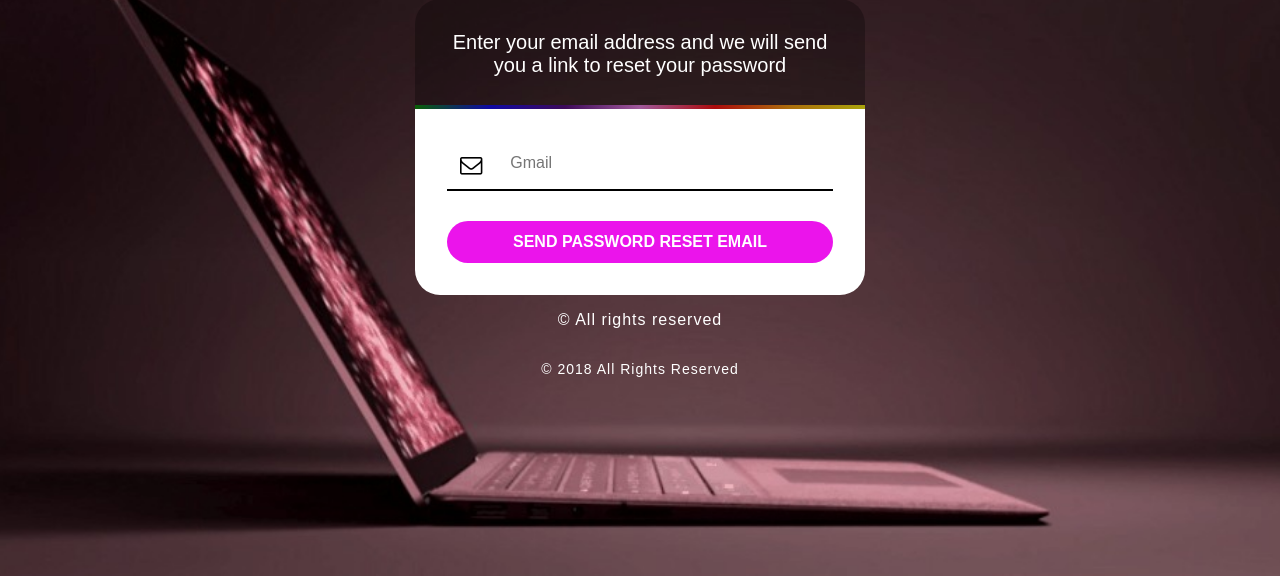
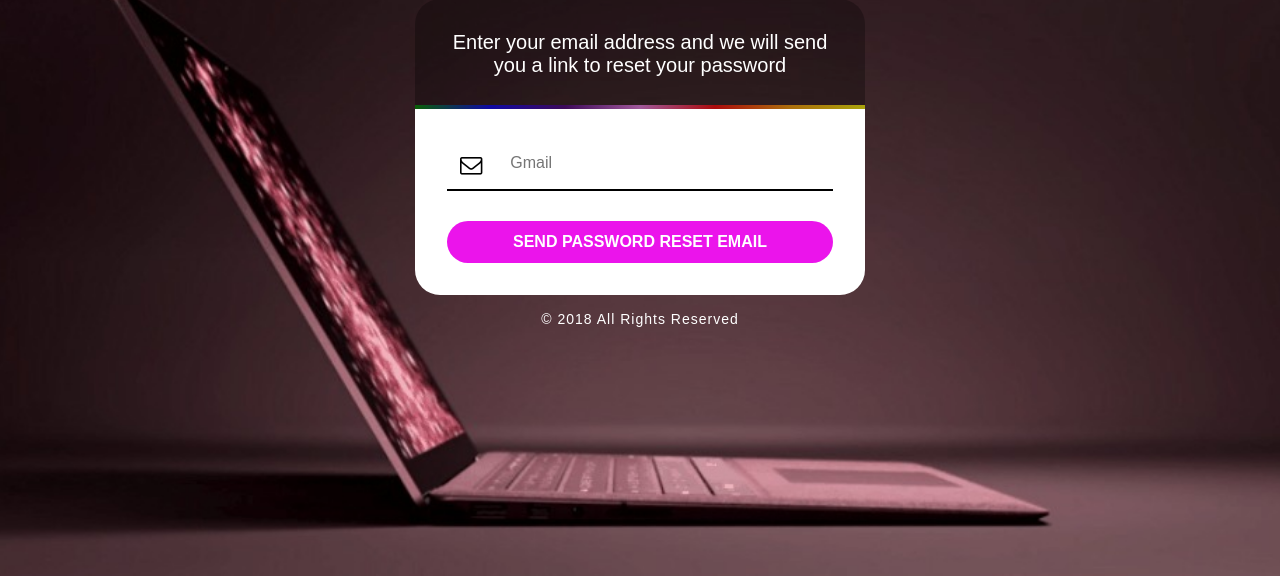
Before and after one commit to vishnu-m/Shortify, a Django app: template templates/reset-password.html in a window 1280 px wide. Shown: the part 166-742 px from the top of the page. Run offline with Django 3.2, Linux system fonts and the light colour scheme; the template is opened without the code that fills it, so the values that code supplies are empty; some web fonts are replaced.

Commit message:
forgot password modified

```diff
--- a/kutt/settings.py
+++ b/kutt/settings.py
@@ -38,7 +38,7 @@ SECRET_KEY = 'k+e(-c(o(vl^^t*_siup0_p+s9jk4z4-t+1-+0tg12*kp%55&^'
 
 # SECURITY WARNING: don't run with debug turned on in production!
 DEBUG = True
-PRODUCTION_MODE = False
+PRODUCTION_MODE = True
 
 
 CURRRENT_HOST = None
--- a/templates/reset-password.html
+++ b/templates/reset-password.html
@@ -64,8 +64,5 @@
             </form>
         </div>
     </div>
-    <div class="copyright text-center">
-        <p>© All rights reserved
-        </p>
-    </div>
+
 {% endblock %}
```
